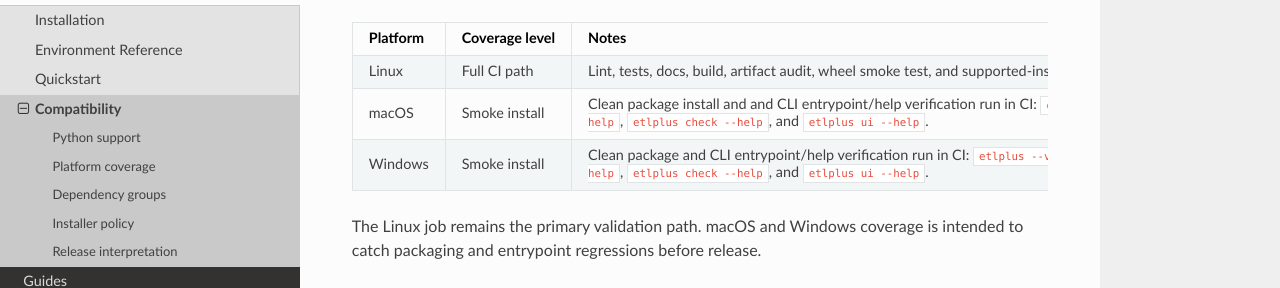
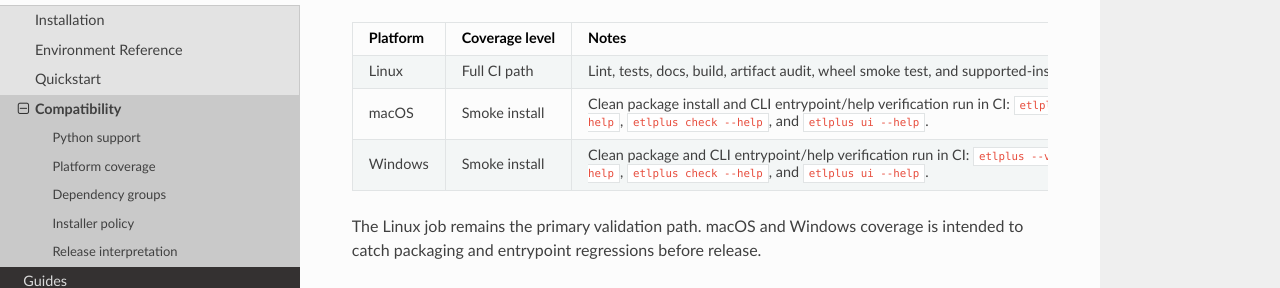
Before and after one commit to Dagitali/ETLPlus, a Sphinx documentation site: the page built from docs/source/getting-started/compatibility.md, in a window 1280 px wide and 900 px high, scrolled down 423 px. Shown: the part 163-451 px from the top of the window. Built offline with Sphinx 7.4.7 and the Read the Docs theme 3.1.0, drawn with Linux system fonts in a browser that asks for light colours.

Commit message:
docs(project): Update compatibility.md

```diff
--- a/docs/source/getting-started/compatibility.md
+++ b/docs/source/getting-started/compatibility.md
@@ -20,8 +20,8 @@ policy in `SUPPORT.md`.
 | Platform | Coverage level | Notes |
 | --- | --- | --- |
 | Linux | Full CI path | Lint, tests, docs, build, artifact audit, wheel smoke test, and supported-installer smoke tests run on Ubuntu. |
-| macOS | Smoke install | Clean package install and and CLI entrypoint/help verification run in CI: `etlplus --version`, `etlplus --help`, `etlplus check --help`, and `etlplus ui --help`. |
-| Windows | Smoke install | Clean package and CLI entrypoint/help verification run in CI:  `etlplus --version`, `etlplus --help`, `etlplus check --help`, and `etlplus ui --help`. |
+| macOS | Smoke install | Clean package install and CLI entrypoint/help verification run in CI: `etlplus --version`, `etlplus --help`, `etlplus check --help`, and `etlplus ui --help`. |
+| Windows | Smoke install | Clean package and CLI entrypoint/help verification run in CI: `etlplus --version`, `etlplus --help`, `etlplus check --help`, and `etlplus ui --help`. |
 
 The Linux job remains the primary validation path. macOS and Windows coverage is intended to catch
 packaging and entrypoint regressions before release.
```
